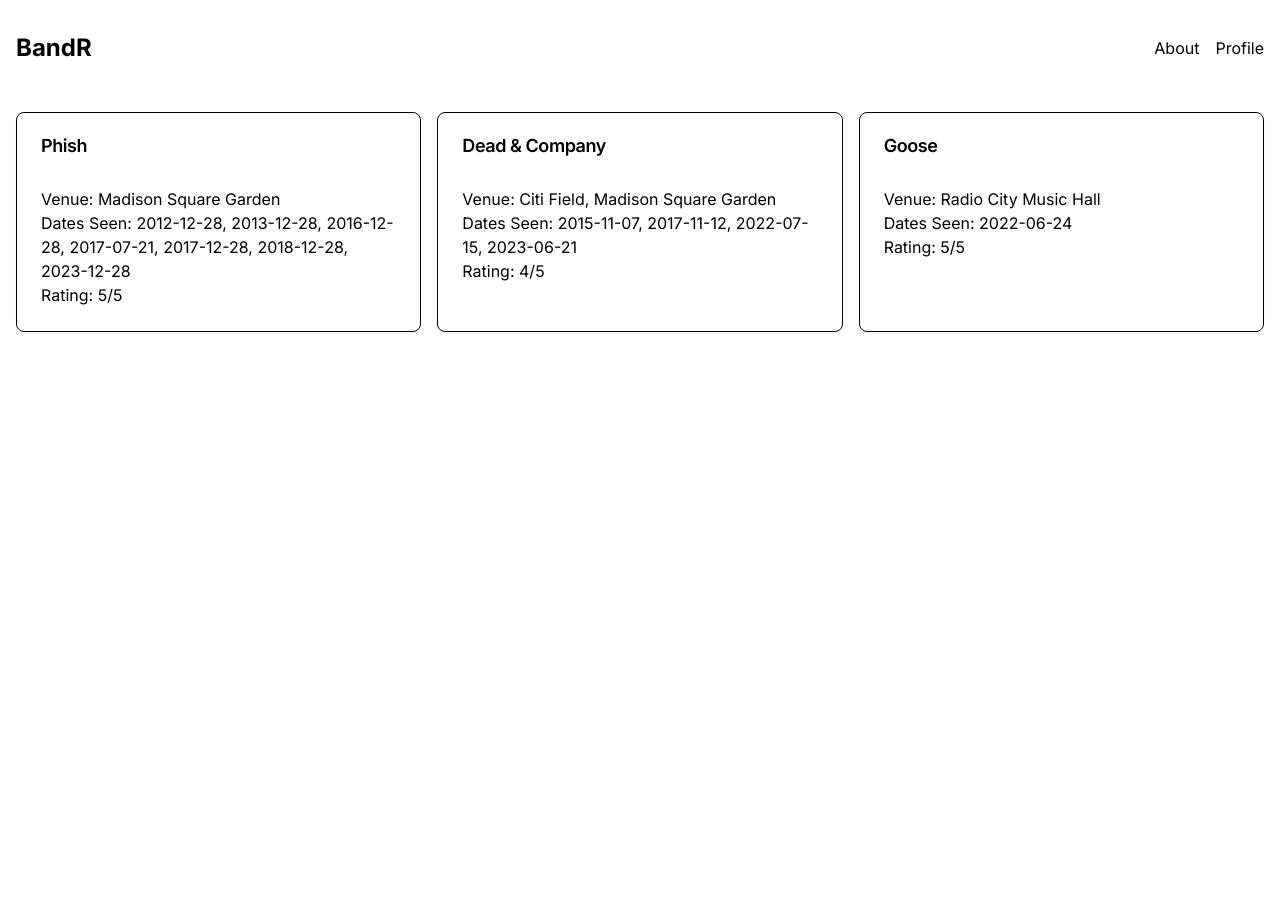
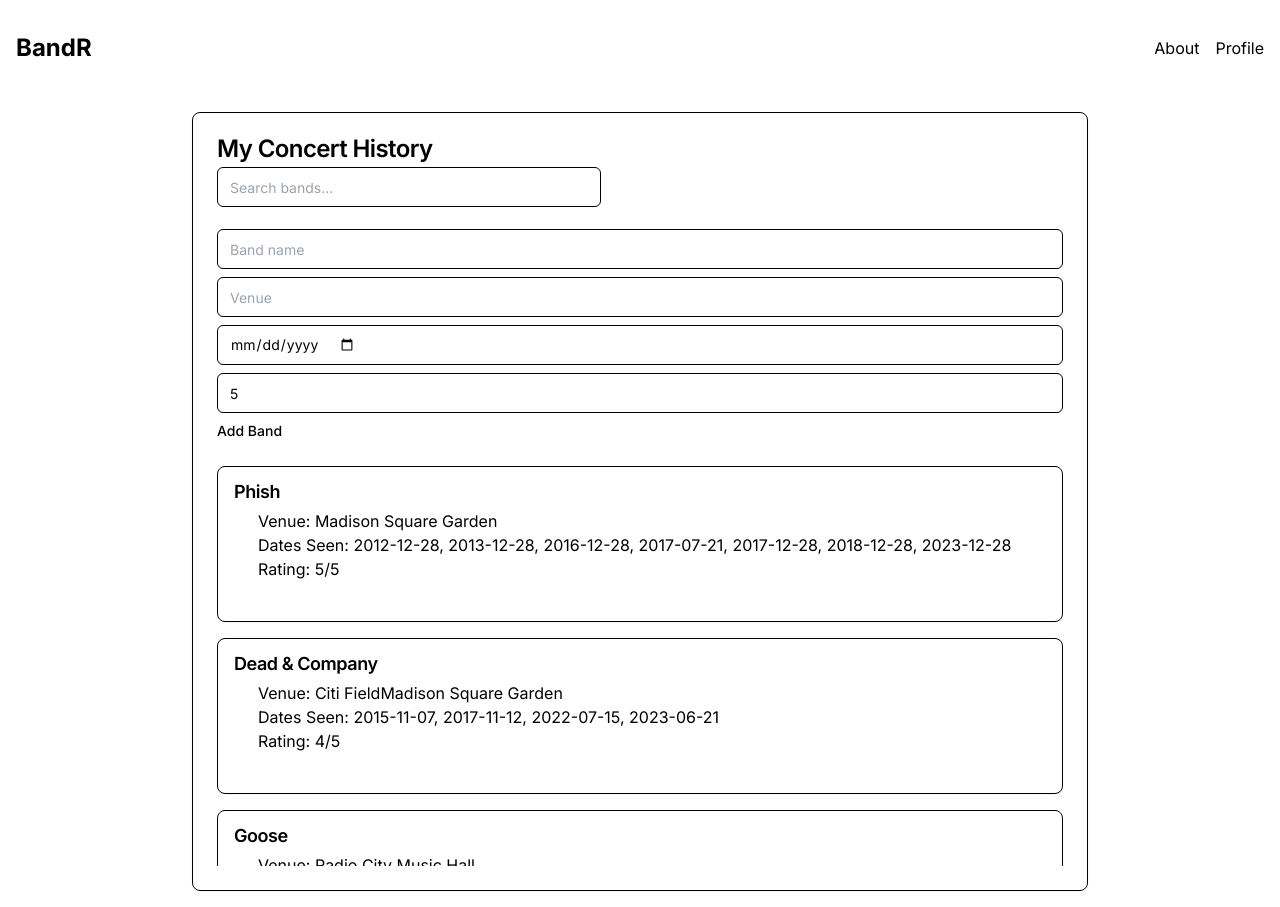
Before and after one commit to ben-rosner-williamsburg/bandr, a Next.js app: page / in a window 1280 px wide. Before the commit the page ends 800 px from the top, so only its background shows below. Built offline with nearby package versions, Linux system fonts and the light colour scheme.

Commit message:
Add form for users to add new bands

```diff
--- a/components/band-list.tsx
+++ b/components/band-list.tsx
@@ -2,6 +2,9 @@
 
 import { useState } from 'react'
 import { Card, CardContent, CardHeader, CardTitle } from '../components/ui/card'
+import { Input } from '../components/ui/input'
+import { ScrollArea } from '../components/ui/scroll-area'
+import { Button } from '../components/ui/button'
 
 interface Band {
   id: string
@@ -18,21 +21,89 @@
 ]
 
 export function BandList() {
-  const [bands] = useState<Band[]>(mockBands)
+  const [searchQuery, setSearchQuery] = useState('')
+  const [bands, setBands] = useState<Band[]>(mockBands)
+  const [newBandName, setNewBandName] = useState('')
+  const [newBandVenue, setNewBandVenue] = useState('')
+  const [newBandDate, setNewBandDate] = useState('')
+  const [newBandRating, setNewBandRating] = useState<number>(5)
+
+  const filteredBands = bands.filter(band =>
+    band.name.toLowerCase().includes(searchQuery.toLowerCase())
+  )
+  const handleAddBand = (e: React.FormEvent) => {
+    e.preventDefault()
+    if (newBandName && newBandVenue && newBandDate) {
+      const newBand: Band = {
+        id: Date.now().toString(),
+        name: newBandName,
+        datesSeen: [newBandDate],
+        venue: newBandVenue || [newBandVenue],
+        rating: newBandRating,
+      }
+      setBands([...bands, newBand])
+      setNewBandName('')
+      setNewBandVenue('')
+      setNewBandDate('')
+      setNewBandRating(5)
+    }
+  }
+
   return (
-      <div className="grid gap-4 md:grid-cols-2 lg:grid-cols-3">
-        {bands.map((band, index) => (
-          <Card key={index}>
+    <Card className="w-full max-w-4xl mx-auto mt-8">
       <CardHeader>
+        <CardTitle>My Concert History</CardTitle>
+        <Input
+          placeholder="Search bands..."
+          value={searchQuery}
+          onChange={(e) => setSearchQuery(e.target.value)}
+          className="max-w-sm mb-4"
+        />
+        <form onSubmit={handleAddBand} className="space-y-2">
+          <Input
+            placeholder="Band name"
+            value={newBandName}
+            onChange={(e) => setNewBandName(e.target.value)}
+            required
+          />
+          <Input
+            placeholder="Venue"
+            value={newBandVenue}
+            onChange={(e) => setNewBandVenue(e.target.value)}
+            required
+          />
+          <Input
+            type="date"
+            value={newBandDate}
+            onChange={(e) => setNewBandDate(e.target.value)}
+            required
+          />
+          <Input
+            type="number"
+            placeholder="Rating (1-5)"
+            value={newBandRating}
+            onChange={(e) => setNewBandRating(Number(e.target.value))}
+            min="1"
+            max="5"
+            required
+          />
+          <Button type="submit">Add Band</Button>
+        </form>
+      </CardHeader>
+      <CardContent>
+        <ScrollArea className="h-[400px]">
+          {filteredBands.map(band => (
+            <Card key={band.id} className="mb-4 p-4" variant="secondary">
               <CardTitle className="text-lg">{band.name}</CardTitle>
-            </CardHeader>
               <CardContent className="pt-2">
-              <p>Venue: {Array.isArray(band.venue) ? band.venue.join(', ') : band.venue}</p>
-              <p>Dates Seen: {Array.isArray(band.datesSeen) ? band.datesSeen.join(', ') : band.datesSeen}</p>
+                <p>Venue: {band.venue}</p>
+                <p>Dates Seen: {band.datesSeen.join(', ')}</p>
                 <p>Rating: {band.rating}/5</p>
               </CardContent>
             </Card>
           ))}
-      </div>
+        </ScrollArea>
+      </CardContent>
+    </Card>
   )
 }
--- /dev/null
+++ b/components/ui/button.tsx
@@ -0,0 +1,26 @@
+import * as React from "react"
+
+export interface ButtonProps extends React.ButtonHTMLAttributes<HTMLButtonElement> {
+  variant?: 'default' | 'secondary' | 'outline'
+}
+
+export const Button = React.forwardRef<HTMLButtonElement, ButtonProps>(
+  ({ className, variant = 'default', ...props }, ref) => {
+    const baseStyles = "inline-flex items-center justify-center rounded-md text-sm font-medium transition-colors focus-visible:outline-none focus-visible:ring-2 focus-visible:ring-ring focus-visible:ring-offset-2 disabled:opacity-50 disabled:pointer-events-none ring-offset-background"
+    const variantStyles = {
+      default: "bg-primary text-primary-foreground hover:bg-primary/90",
+      secondary: "bg-secondary text-secondary-foreground hover:bg-secondary/80",
+      outline: "border border-input hover:bg-accent hover:text-accent-foreground"
+    }
+
+    return (
+      <button
+        className={`${baseStyles} ${variantStyles[variant]} ${className}`}
+        ref={ref}
+        {...props}
+      />
+    )
+  }
+)
+
+Button.displayName = "Button"
```
Lines whose indentation alone changed are shown as unchanged.
